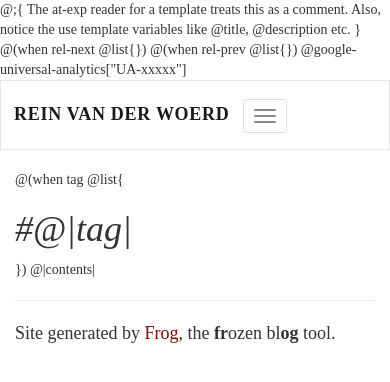
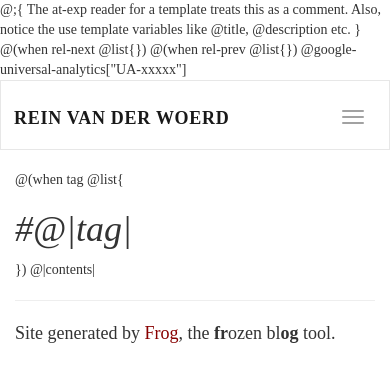
Before and after one commit to goudreinette/blog, a PHP site: page /_src/page-template.html in a window 390 px wide. Shown: the top 382 px of the page. Run offline with PHP 8.4, Linux system fonts and the light colour scheme; some libraries are stand-ins or nearby versions; some web fonts are replaced.

Commit message:
nav toggle

```diff
--- a/css/custom.css
+++ b/css/custom.css
@@ -53,6 +53,17 @@ footer > a:hover, .tags a:hover, p a:hover {
     align-items: center;
     display: flex;
     flex-direction: row;
+}
+
+@media (max-width: 768px) {
+    .navbar-brand {
+        line-height: 24px;
+    }
+
+    .navbar-toggle {
+        position: absolute;
+        right: 0;
+    }
 }
 
 .navbar-brand {
@@ -162,3 +173,14 @@ article footer {
 article footer.post-footer {
     margin-top: 75px;
 }
+
+
+
+button.navbar-toggle {
+    border: none;
+    opacity: 0.4;
+}
+
+span.icon-bar {
+    background-color: #191919 !important;
+}
```
